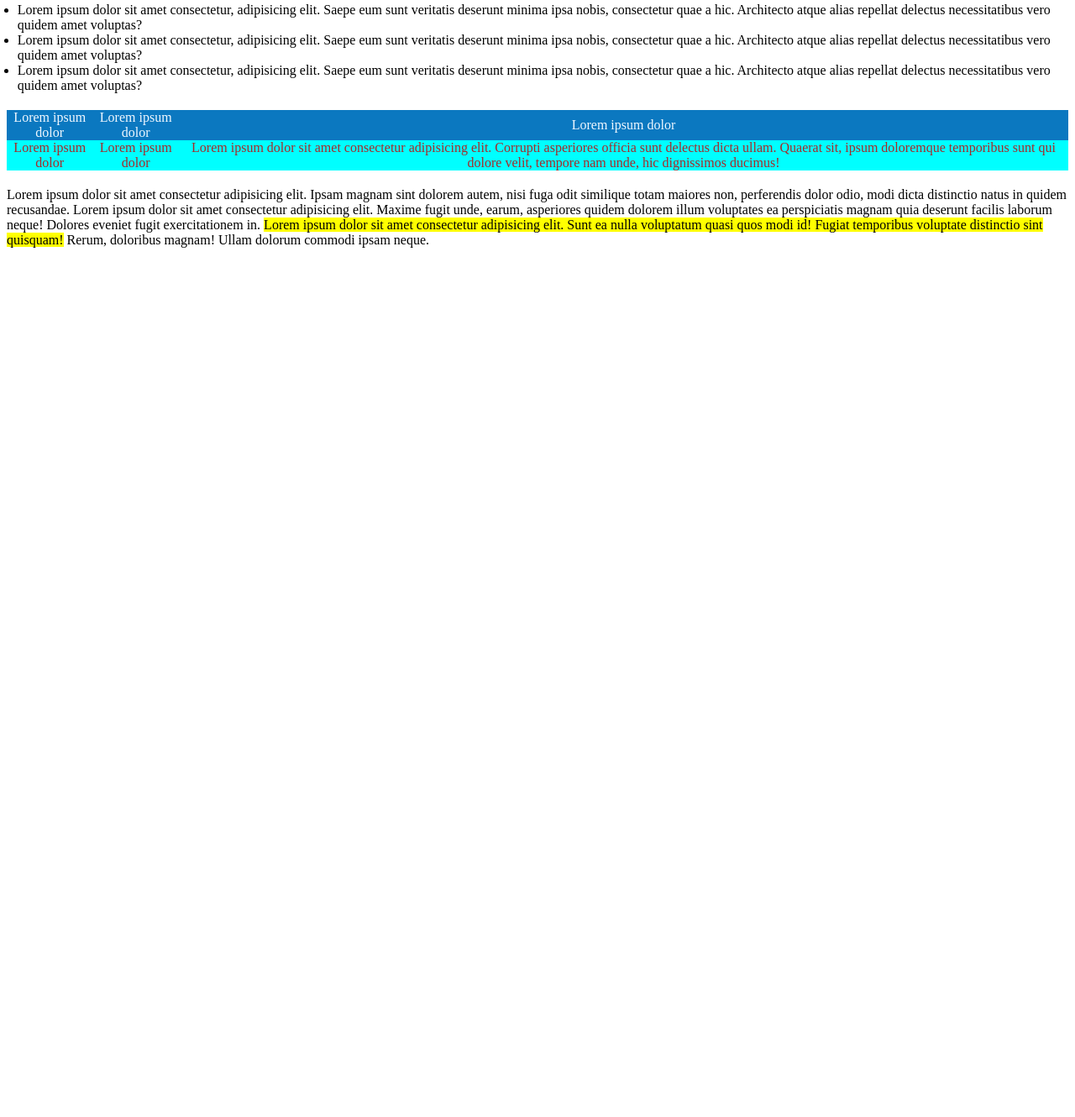
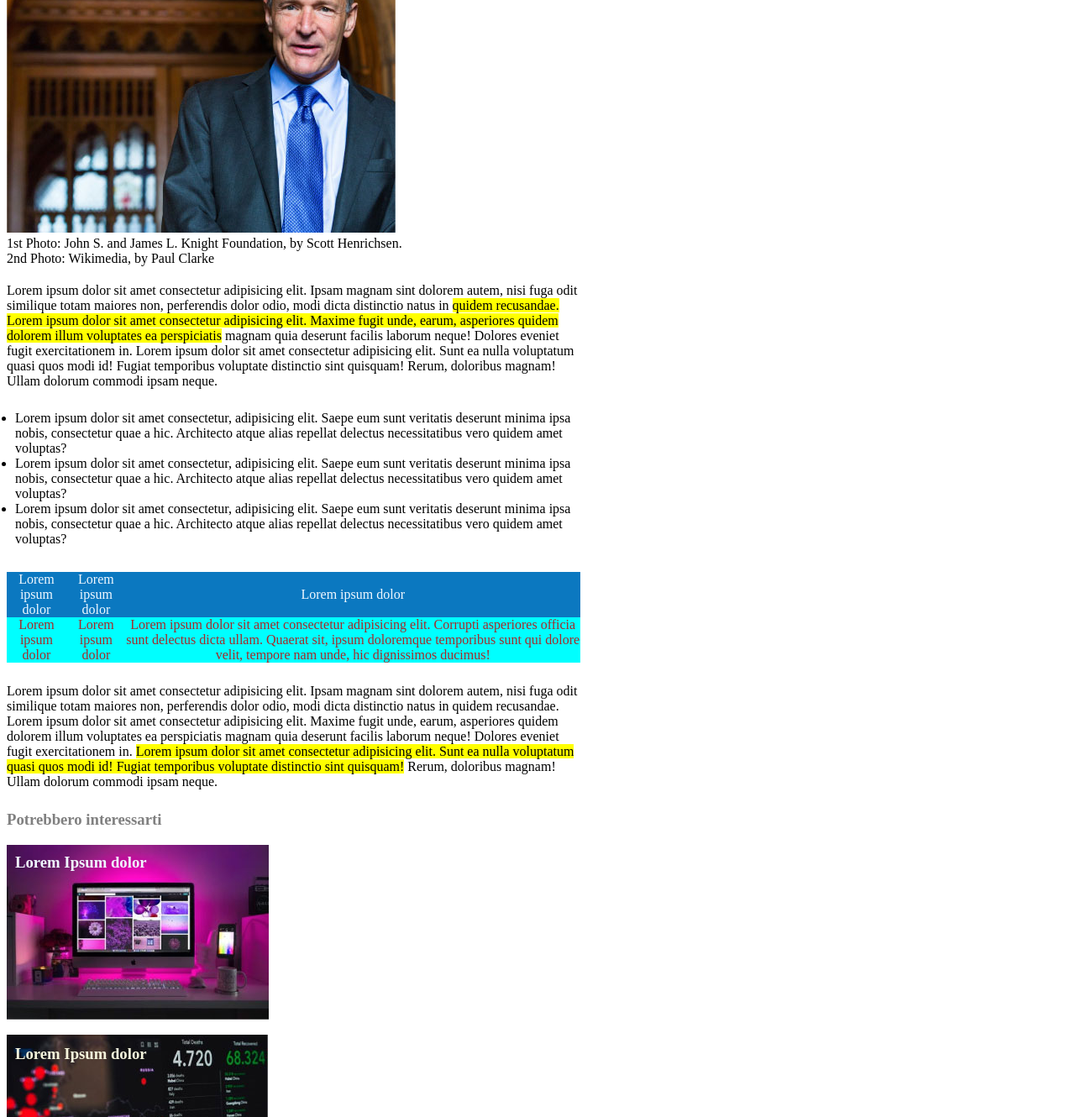
Before and after one commit to AntonioNicolaci/html-css-booleaner, a plain HTML site: page index.html in a window 1280 px wide. Shown: the part 670-2000 px from the top of the page at 84% size. Before the commit the page ends 973 px from the top, so only its background shows below. Drawn offline with Linux system fonts and the light colour scheme.

Commit message:
added_part_with_the_recommended

```diff
--- a/assets/style.css
+++ b/assets/style.css
@@ -10,10 +10,11 @@
 }
 
 #images{
-
+    word-wrap: break-word;
+    margin-bottom: 20px;
 }
 
-Lorem{
+#Lorem{
     margin-top: 25px;
     margin-bottom: 25px;
 }
@@ -31,7 +32,7 @@ Lorem{
 }
 
 ul{
-    padding-left: 1%;
+    padding: 10px;
 }
 
 p{
@@ -68,3 +69,36 @@ table{
 .riga_b{
     background-color: aquamarine;
 }
+
+h3{
+    color: grey;
+}
+
+#container{
+    word-wrap: break-word;
+    margin: 0% 46% 0% 0%;
+}
+
+#consigliati_1{
+    position: absolute;
+    z-index: 2;
+    margin-top: 10px;
+    margin-left: 10px;
+    color: aliceblue;
+}
+#consigliati_2{
+    position: absolute;
+    z-index: 2;
+    margin-top: 220px;
+    margin-left: 10px;
+    color:beige;
+}
+#img_consigliati_1{
+    position: absolute;
+    z-index: 1;
+}
+#img_consigliati_2{
+    position: absolute;
+    z-index: 1;
+    margin-top: 208px;
+}
--- a/index.html
+++ b/index.html
@@ -10,7 +10,7 @@
     <div id="logo">
         <img src="img/logo.svg" alt="logo" id="img_logo">
     </div>
-
+    <div id="container">
         <div id="images">
             <h1 id="titolo">Internet deve essere al servizio del "bene pubblico": il manifesto di Tim Berners-Lee</h1>
             <p>Scritto da <strong class="blue">The Booleaners</strong></p>
@@ -20,6 +20,8 @@
             <p>1st Photo: John S. and James L. Knight Foundation, by Scott Henrichsen.</p>
             <p>2nd Photo: Wikimedia, by Paul Clarke</p>
         </div>
+
+
 
         <div class="Lorem">
             Lorem ipsum dolor sit amet consectetur adipisicing elit. Ipsam magnam sint dolorem autem, nisi fuga odit similique totam maiores non, perferendis dolor odio, modi dicta distinctio natus in <span class="yellow">quidem recusandae. Lorem ipsum dolor sit amet consectetur adipisicing elit. Maxime fugit unde, earum, asperiores quidem dolorem illum voluptates ea perspiciatis</span> magnam quia deserunt facilis laborum neque! Dolores eveniet fugit exercitationem in. Lorem ipsum dolor sit amet consectetur adipisicing elit. Sunt ea nulla voluptatum quasi quos modi id! Fugiat temporibus voluptate distinctio sint quisquam! Rerum, doloribus magnam! Ullam dolorum commodi ipsam neque.
@@ -50,6 +52,15 @@
             Lorem ipsum dolor sit amet consectetur adipisicing elit. Ipsam magnam sint dolorem autem, nisi fuga odit similique totam maiores non, perferendis dolor odio, modi dicta distinctio natus in quidem recusandae. Lorem ipsum dolor sit amet consectetur adipisicing elit. Maxime fugit unde, earum, asperiores quidem dolorem illum voluptates ea perspiciatis magnam quia deserunt facilis laborum neque! Dolores eveniet fugit exercitationem in. <span class="yellow">Lorem ipsum dolor sit amet consectetur adipisicing elit. Sunt ea nulla voluptatum quasi quos modi id! Fugiat temporibus voluptate distinctio sint quisquam!</span> Rerum, doloribus magnam! Ullam dolorum commodi ipsam neque.
         </div>
 
+        <div>
+            <h3>Potrebbero interessarti</h3>
+            <h3 id="consigliati_1">Lorem Ipsum dolor</h3>
+            <img id="img_consigliati_1" src="img/monitor.jpg" alt="monitor">
+            <br>  <!-- chiedo scusa ma è l'uni ca cosa che mi è venuta in mente-->
+            <h3 id="consigliati_2">Lorem Ipsum dolor</h3>
+            <img id="img_consigliati_2" src="img/graph.jpg" alt="graph">
+        </div>
+    </div>
 
 </body>
 </html>
```
Lines whose indentation alone changed are shown as unchanged.
